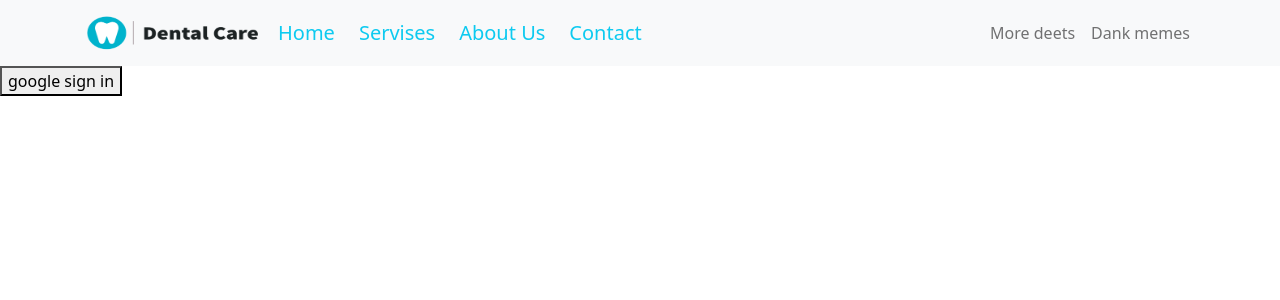
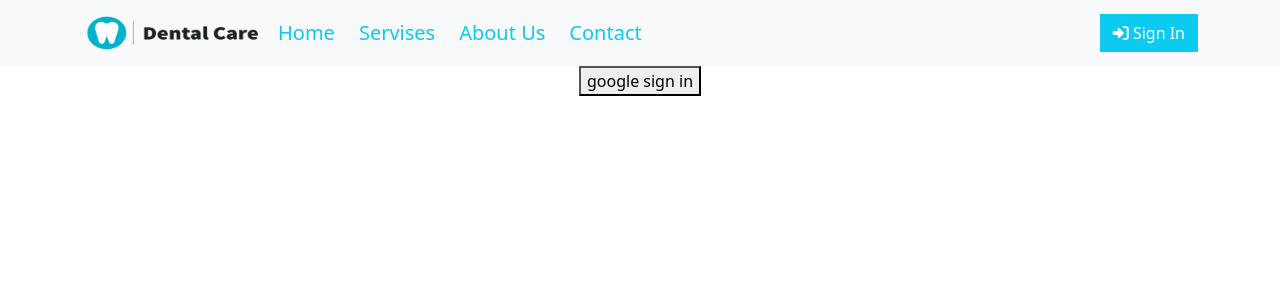
Before and after one commit to tafsiruzzaman/dental-care-client-side, a React (Create React App) app: page /signin in a window 1280 px wide. Shown: the top 300 px of the page. Built offline with nearby package versions, Linux system fonts and the light colour scheme; no server answers.

Commit message:
navbar complete

```diff
--- a/src/App.js
+++ b/src/App.js
@@ -1,5 +1,6 @@
 import { BrowserRouter, Switch, Route } from 'react-router-dom';
 import './App.css';
+import AuthProvider from './contexts/AuthProvider';
 import Home from './pages/Home/Home/Home';
 import NotFound from './pages/NotFound/NotFound';
 import SignIn from './pages/Registration/SignIn/SignIn';
@@ -7,7 +8,8 @@ import Header from './pages/Shared/Header/Header';
 
 function App() {
   return (
-    <div>
+    <div className="App">
+      <AuthProvider>
         <BrowserRouter>
           <Header></Header>
           <Switch>
@@ -25,6 +27,7 @@ function App() {
             </Route>
           </Switch>
         </BrowserRouter>
+      </AuthProvider>
     </div>
   );
 }
--- /dev/null
+++ b/src/contexts/AuthProvider.js
@@ -0,0 +1,14 @@
+import React, { createContext } from 'react';
+import useFirebase from '../hooks/useFirebase';
+
+export const AuthContext = createContext();
+const AuthProvider = ({children}) => {
+    const allContexts = useFirebase();
+    return (
+        <AuthContext.Provider value={allContexts}>
+            {children}
+        </AuthContext.Provider>
+    );
+};
+
+export default AuthProvider;
--- /dev/null
+++ b/src/hooks/useAuth.js
@@ -0,0 +1,8 @@
+import { useContext } from "react"
+import { AuthContext } from "../contexts/AuthProvider"
+
+const useAuth = () => {
+    return useContext(AuthContext)
+};
+
+export default useAuth;
--- a/src/hooks/useFirebase.js
+++ b/src/hooks/useFirebase.js
@@ -15,6 +15,7 @@ const useFirebase = () => {
         return signInWithPopup(auth, googleProvider)
         .then(result => {
             setUser(result.user)
+            console.log(result.user)
         })
         .catch(error => {
             setError(error.message)
--- a/src/pages/Registration/SignIn/SignIn.js
+++ b/src/pages/Registration/SignIn/SignIn.js
@@ -1,8 +1,8 @@
 import React from 'react';
-import useFirebase from '../../../hooks/useFirebase';
+import useAuth from '../../../hooks/useAuth';
 
 const SignIn = () => {
-    const {singInUsingGoogle} = useFirebase();
+    const {singInUsingGoogle} = useAuth();
     return (
         <div>
             <button onClick={singInUsingGoogle}>google sign in</button>
--- a/src/pages/Shared/Header/Header.js
+++ b/src/pages/Shared/Header/Header.js
@@ -1,11 +1,21 @@
 import React from 'react';
-import { Container, Nav, Navbar } from 'react-bootstrap';
+import { Button, Container, Nav, Navbar } from 'react-bootstrap';
 import { NavLink } from 'react-router-dom';
+import useAuth from '../../../hooks/useAuth';
 import logo from '../../../images/logo.png';
+import blankAvatar from '../../../images/blank-avatar.png';
 
 const Header = () => {
+    const {user, logOut} = useAuth();
     const activeStyle = {
         fontWeight: "bold"
+    };
+    let userImg;
+    if(user.photoURL) {
+        userImg = user.photoURL;
+    }
+    else {
+        userImg = blankAvatar;
     };
     return (
         <div>
@@ -21,10 +31,16 @@ const Header = () => {
                     <NavLink activeStyle={activeStyle} className="text-decoration-none my-1 me-4 text-info fs-5" to="/contact">Contact</NavLink>
                 </Nav>
                 <Nav className="text-center">
-                    <Nav.Link href="#deets">More deets</Nav.Link>
-                    <Nav.Link eventKey={2} href="#memes">
-                        Dank memes
-                    </Nav.Link>
+                 {
+                    user?.email ?
+                    <div>
+                        <Navbar.Text>{user.displayName} </Navbar.Text>
+                        <img src={userImg} width="33" height="33" className="d-inline-block align-top rounded-circle me-2" alt=""/>
+                        <Button onClick={logOut} variant="info text-white rounded-0"><i class="fas fa-sign-in-alt"></i> Sign Out</Button>
+                    </div>
+                    :
+                    <NavLink to="/signin"><Button variant="info text-white rounded-0"><i class="fas fa-sign-in-alt"></i> Sign In</Button></NavLink>
+                 }
                 </Nav>
             </Navbar.Collapse>
             </Container>
```
Also changed, not shown: src/images/blank-avatar.png (added). Lines whose indentation alone changed are shown as unchanged.
